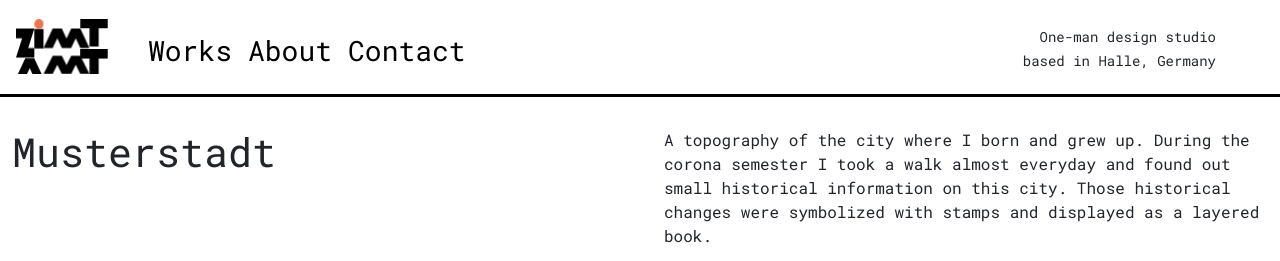
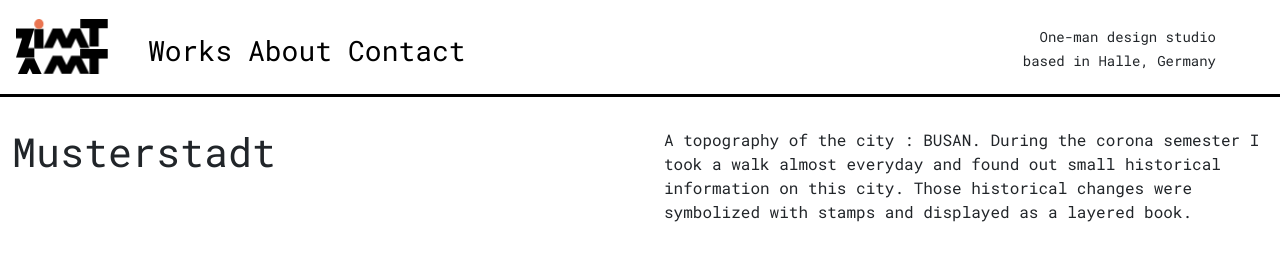
Before and after one commit to sayoonyang/zimtamt, a plain HTML site: page pages/2020/musterstadt/2020-musterstadt.html in a window 1280 px wide. Shown: the top 261 px of the page. Drawn offline with nearby package versions, Linux system fonts and the light colour scheme.

Commit message:
Update 2020-musterstadt.html

```diff
--- a/pages/2020/musterstadt/2020-musterstadt.html
+++ b/pages/2020/musterstadt/2020-musterstadt.html
@@ -37,7 +37,7 @@
       </div>
 
       <div class="col-md-6">
-        <p class="card-text">A topography of the city where I born and grew up. During the corona semester I took a walk almost everyday and found out small historical information on this city. Those historical changes were symbolized with stamps and displayed as a layered book.
+        <p class="card-text">A topography of the city : BUSAN. During the corona semester I took a walk almost everyday and found out small historical information on this city. Those historical changes were symbolized with stamps and displayed as a layered book.
         </p>
         <br>
         <p class="card-text"><small class="text-muted"><i class="fa fa-calendar"></i> Jul.2020</small>
```
